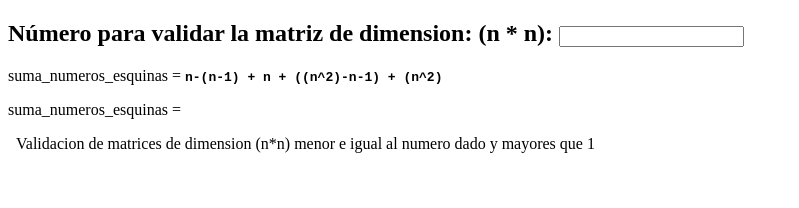
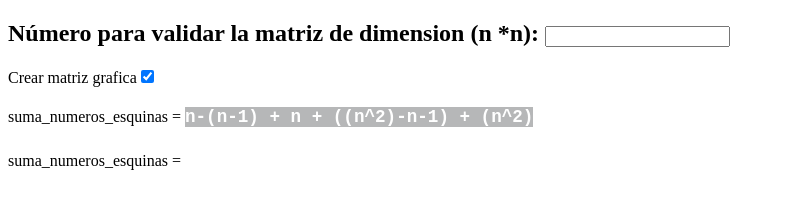
Before and after one commit to andresflorez0799/calculadora, a website: page src/proposicionMFlorez.html in a window 1280 px wide. Shown: the whole page, without its empty margins (0-799 px from the left). Drawn offline with Linux system fonts and the light colour scheme.

Commit message:
add checkbox habilitar crear matriz

```diff
--- a/src/css/index.css
+++ b/src/css/index.css
@@ -14,4 +14,12 @@ td{
 
 code{
     font-weight: bold;
+    font-size: 1.1rem;
+    line-height: 28px;
+    background-color: rgb(182, 183, 184);
+    color: #ffffff;
 }
+
+.oculto{
+    display: none;
+}
--- a/src/js/proposicionMFlorez.js
+++ b/src/js/proposicionMFlorez.js
@@ -2,6 +2,7 @@ const numero = document.getElementById('numero');
 const sumaEsquinas = document.getElementById('sumaEsquinas');
 const ulPasosValidacion = document.getElementById('ulPasosValidacion');
 const valoresEsquinas = document.getElementById('valoresEsquinas');
+const isCrearGrafica = document.getElementById('isCrearGrafica');
 
 const encontrarSumaEsquinasEsPrimo = (numberFin) => {
     let conteo = 0;
@@ -9,6 +10,7 @@ const encontrarSumaEsquinasEsPrimo = (numberFin) => {
     let sumatoria = 0;
 
     if (!isNaN(numberFin) && numberFin > 1) {
+        divDemostracion.style.display = 'inline-block';
         for (let index = 1; index <= numberFin; index++) {
             sumatoria = sumaEsquinasCuadricula(index);
             esPrimo = isPrimo(sumatoria);
@@ -43,6 +45,7 @@ const crearPasoValidacionItem = (n, vertice_a, vertice_b, vertice_c, vertice_d)
     if (n > 1) {
         texto += `${vertice_a} + ${vertice_b} + ${vertice_c} + ${vertice_d} = ${suma}`;
         valoresEsquinas.innerHTML = `${n}-(${n}-1) + ${n} + ((${n}^2)-${n}-1) + (${n}^2) entonces ${vertice_a} + ${vertice_b} + ${vertice_c} + ${vertice_d} = <b style='color:red;'> ${suma}</b> ${esPrimo ? ' es Primo' : 'No es Primo'}`;
+        dimensionMatriz.innerHTML = `(n * n) => (${n} * ${n})`;
     }
 
     span.innerHTML = texto;
@@ -62,6 +65,7 @@ const crearCuadricula = (number) => {
         cuadrado.innerHTML = '<h2>El número debe ser una cantidad impar positiva, mayor que uno</h2>';
         valoresEsquinas.innerHTML = 'Matriz no valida, indique un numero mayor';
     } else {
+        if (isCrearGrafica.checked)
             for (let index_x = 0; index_x < number; index_x++) {
                 tr = document.createElement('tr');
 
--- a/src/proposicionMFlorez.html
+++ b/src/proposicionMFlorez.html
@@ -9,13 +9,17 @@
     </head>
     <body>
         <div>
-            <h2>Número para validar la matriz de dimension: (n * n): <input id="numero" type="number" /></h2>
+            <h2>
+                Número para validar la matriz de dimension (n *n):
+                <input id="numero" type="number" />
+            </h2>
+            Crear matriz grafica<input id="isCrearGrafica" type="checkbox" checked="checked" title="Marcar este check para habilitar crear la matriz grafica de dimension n*n" />
             <p id="sumaEsquinas">suma_numeros_esquinas = <code>n-(n-1) + n + ((n^2)-n-1) + (n^2)</code></p>
             <p>suma_numeros_esquinas = <code id="valoresEsquinas"></code></p>
         </div>
         <div style="display: inline-block" id="cuadrado"></div>
-        <div style="display: inline-block; vertical-align: top">
-            &nbsp;Validacion de matrices de dimension (n*n) menor e igual al numero dado y mayores que 1
+        <div id="divDemostracion" style="vertical-align: top" class="oculto">
+            &nbsp;Validacion de matrices de dimension <span id="dimensionMatriz"></span> menor e igual al numero dado y mayores que 1
             <ul id="ulPasosValidacion"></ul>
         </div>
         <script src="js/util.js"></script>
```
Lines whose indentation alone changed are shown as unchanged.
